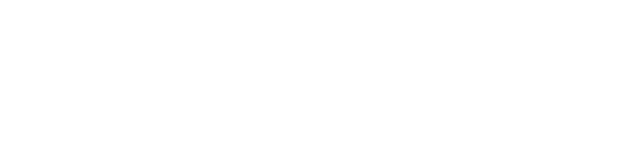
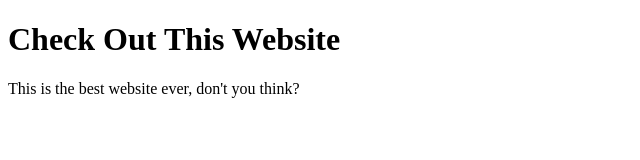
Before and after one commit to christopherguyton/git-test, a plain HTML site: page index.html in a window 1280 px wide. Shown: the whole page, without its empty margins (0-640 px from the left). Drawn offline with Linux system fonts and the light colour scheme.

Commit message:
Second commit

```diff
--- a/index.html
+++ b/index.html
@@ -8,9 +8,9 @@
         <link rel="stylesheet" href="">
     </head>
     <body>
-        <!--[if lt IE 7]>
-            <p class="browsehappy">You are using an <strong>outdated</strong> browser. Please <a href="#">upgrade your browser</a> to improve your experience.</p>
-        <![endif]-->
+        <h1>Check Out This Website</h1>
+        <p>This is the best website ever, don't you think?</p>
+
 
         <script src="" async defer></script>
     </body>
```
